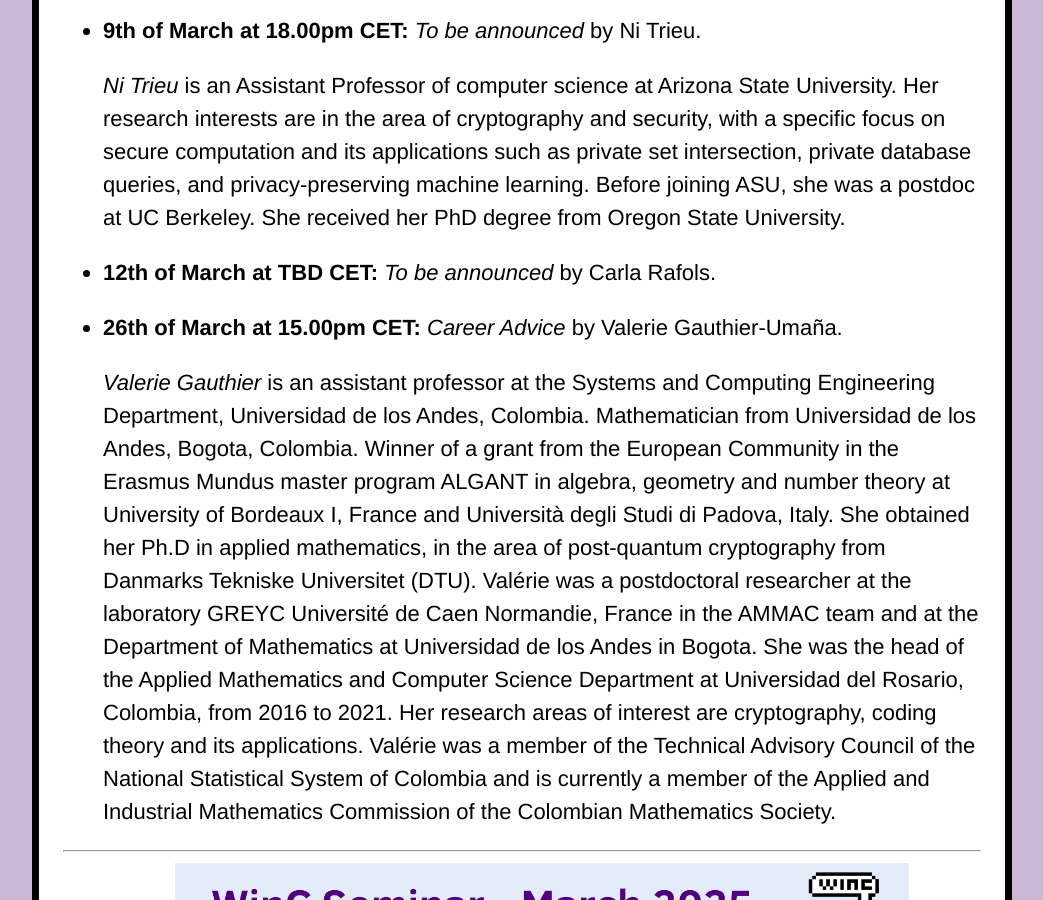
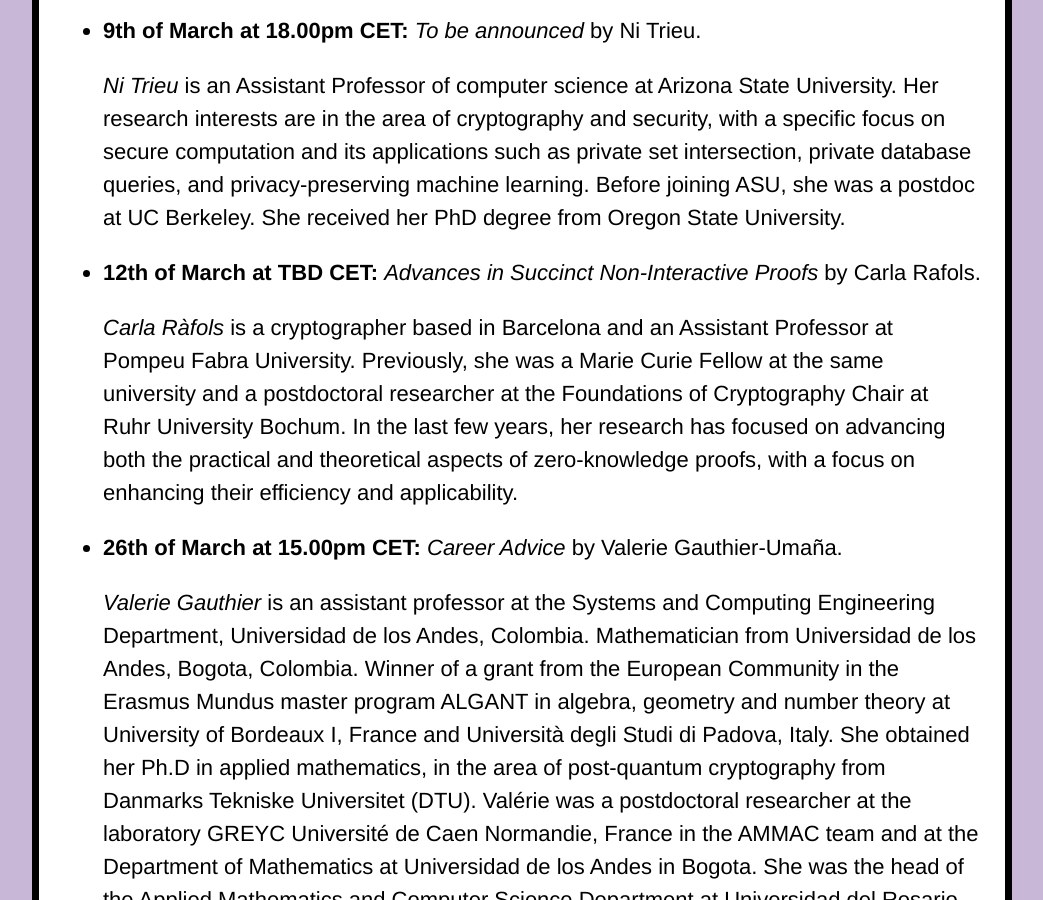
Before and after one commit to women-in-cryptography/women-in-cryptography-website, a Jekyll site: the page built from seminar.html, in a window 1280 px wide and 900 px high, scrolled down 2173 px. Shown: the whole window, without its empty margins (118-1161 px from the left). Built offline with Jekyll 4.4.1, drawn with Linux system fonts in a browser that asks for light colours; a style sheet for code colours, icons or effects is not loaded; some of the changed text lies outside the part shown.

Commit message:
updated seminar information

```diff
--- a/seminar.html
+++ b/seminar.html
@@ -22,7 +22,7 @@
 
 <div class="regular-description-fixed">
   <h2>3rd Edition of WinC Seminar March 2025</h2>
-	<p>We will host our second WinC Seminar between May and June 2025.</p>
+	<p>We will host our third WinC Seminar in March 2025.</p>
   <!--<p>Register <a href="https://docs.google.com/forms/d/1Y7GCPviGub_nPo5DMyFjyOI7LfirwPFNGg5oSRy4r3A " target="_blank">here</a> or join our discord.</p>-->
   <p>We will have this amazing set of speakers:</p>
 
@@ -36,8 +36,8 @@
 			<p><a href="https://scholar.google.com/citations?user=Vv_Vh60AAAAJ&hl=es" target="_blank">Valerie Gauthier-Umaña</a></p>
     </figure>
     <figure class=”gallery__item gallery__item--3">
-      <img src="/images/winc-seminar.png" class="gallery__img" alt="Carla Rafols photo" />
-			<p><a href="" target="_blank">Carla Rafols</a></p>
+      <img src="/images/seminar/carla-rafols-image.png" class="gallery__img" alt="Carla Rafols photo" />
+			<p><a href="https://scholar.google.com/citations?user=fqaUFgQAAAAJ&hl=en" target="_blank">Carla Ràfols</a></p>
     </figure>
     <figure class=”gallery__item gallery__item--4">
       <img src="/images/seminar/ni-trieu-image.jpg" class="gallery__img" alt="Ni Trieu photo" />
@@ -59,7 +59,9 @@
 		<p><i>Ni Trieu</i> is an Assistant Professor of computer science at Arizona State University. Her research interests are in the area of cryptography and security, with a specific focus on secure computation and its applications such as private set intersection, private database queries, and privacy-preserving machine learning. Before joining ASU, she was a postdoc at UC Berkeley. She received her PhD degree from Oregon State University.</p>
 		<!--<p>The zoom link for this event is: <a href="https://epfl.zoom.us/j/68331978395?pwd=wJcba0Z6xx2VPQMoY0lmmck4GVyKGC.1" target="_blank">https://epfl.zoom.us/j/68331978395?pwd=wJcba0Z6xx2VPQMoY0lmmck4GVyKGC.1</a>.</p>-->
 		</li>
-    <li><p><b>12th of March at TBD CET:</b> <i>To be announced</i> by Carla Rafols.</p>
+    <li><p><b>12th of March at TBD CET:</b> <i>Advances in Succinct Non-Interactive Proofs</i> by Carla Rafols.</p>
+        <p> <i>Carla Ràfols</i> is a cryptographer based in Barcelona and an Assistant Professor at Pompeu Fabra University. Previously, she was a Marie Curie Fellow at the same university and a postdoctoral researcher at the Foundations of Cryptography Chair at Ruhr University Bochum. In the last few years, her research has focused on advancing both the practical and theoretical aspects of zero-knowledge proofs, with a focus on enhancing their efficiency and applicability.
+        </p>
 		<!--<p>The zoom link for this event is: <a href="https://epfl.zoom.us/j/64379560785?pwd=OUFTcEFhNjBwQ2tEYk0rejlwVHJoQT09" target="_blank">https://epfl.zoom.us/j/64379560785?pwd=OUFTcEFhNjBwQ2tEYk0rejlwVHJoQT09</a>.</p>-->
 		</li>
   	<li><p><b>26th of March at 15.00pm CET:</b> <i>Career Advice </i> by Valerie Gauthier-Umaña.</p>
```
Also changed, not shown: images/seminar/carla_rafols-image.png (added), images/winc-seminar-poster-3.png.
